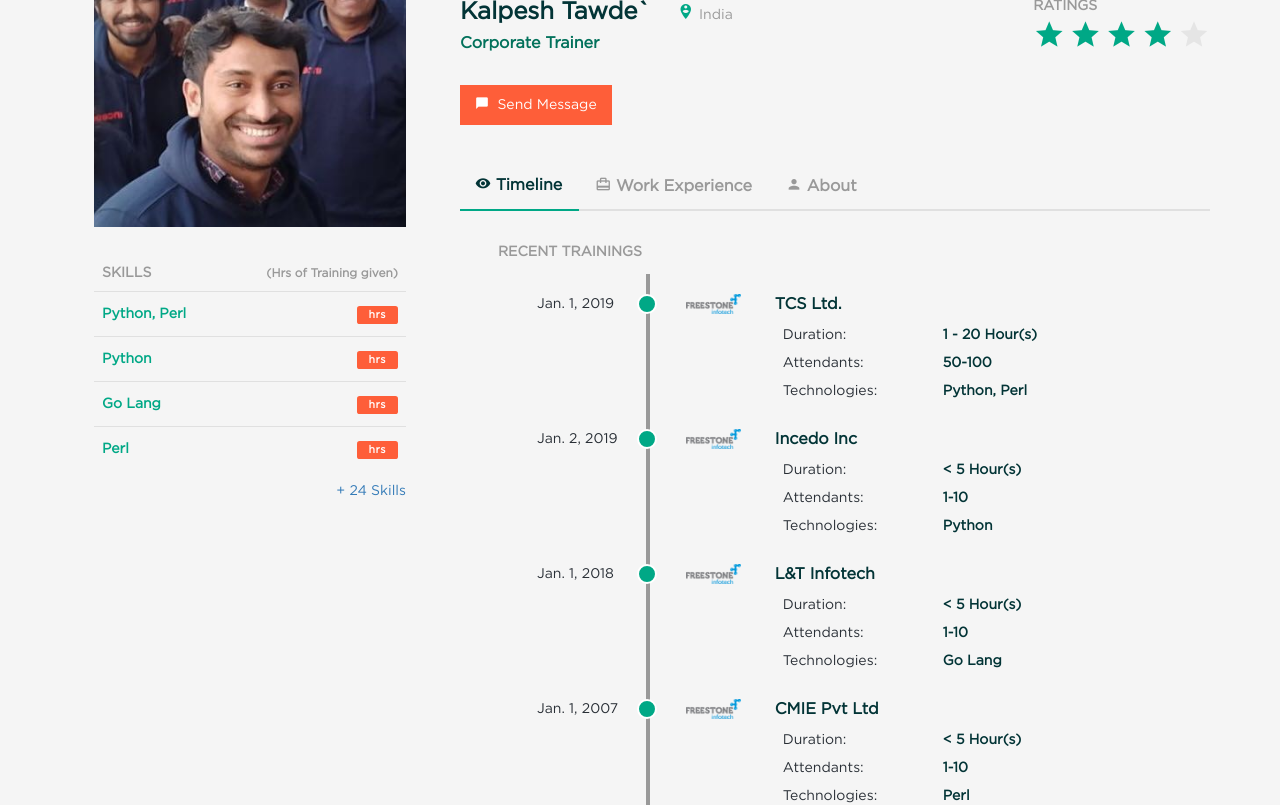
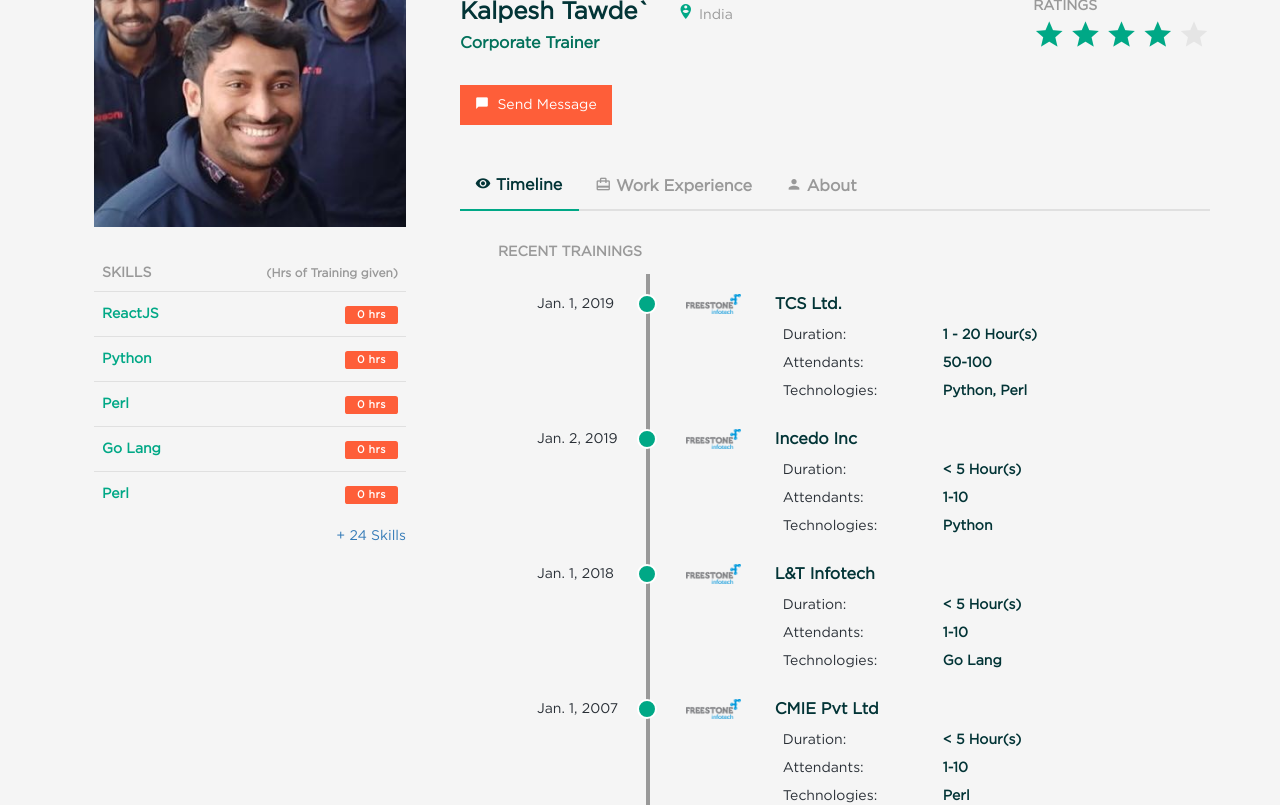
Before and after one commit to kalpeshtawde/corp_trainer, a Django app: page /trainer/1/ in a window 1280 px wide. Shown: the part 111-916 px from the top of the page. Run offline with Django 3.2, Linux system fonts and the light colour scheme; data comes from the database, SQL or seed files in the repository; some libraries are stand-ins or nearby versions.

Commit message:
Detail page modified to get skills list

```diff
--- a/trainer/templates/trainer/detail.html
+++ b/trainer/templates/trainer/detail.html
@@ -23,9 +23,9 @@
                         </tr>
                         </thead>
                         <tbody>
-                        {% for tech in detail_timeline %}
+                        {% for skill in detail_skill %}
                         <tr>
-                            <td class="skill">{{tech.technology}}</td>
+                            <td class="skill">{{skill.title}}</td>
                             <td class="text-right"><label class="label label-primary label-corp">{{skill.hours}} hrs</label></td>
                         </tr>
                         {% endfor %}
--- a/trainer/views.py
+++ b/trainer/views.py
@@ -63,6 +63,7 @@ class DetailView(generic.DetailView):
         detail_user = Profile.objects.filter(pk=self.kwargs['pk'])[0].user
         context['detail_timeline'] = Timeline.objects.filter(user=detail_user)
         context['detail_experience'] = Experience.objects.filter(user=detail_user)
+        context['detail_skill'] = Skill.objects.filter(user=detail_user)
         context['message_form'] = MessageForm
         return context
 
```
